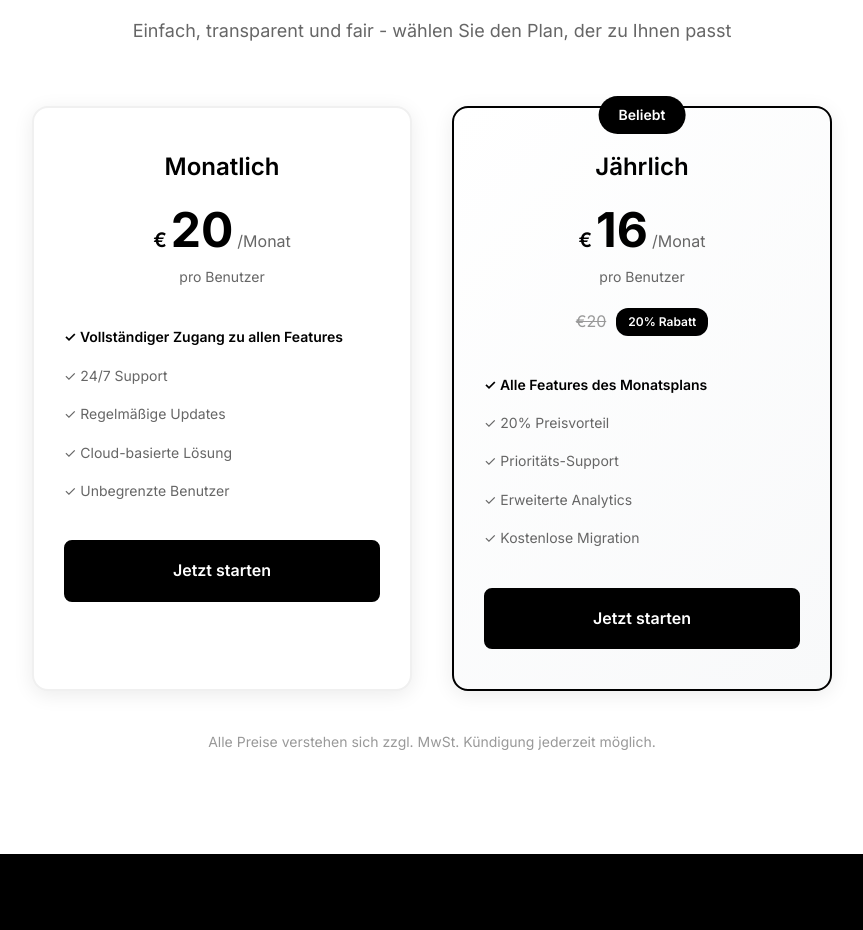
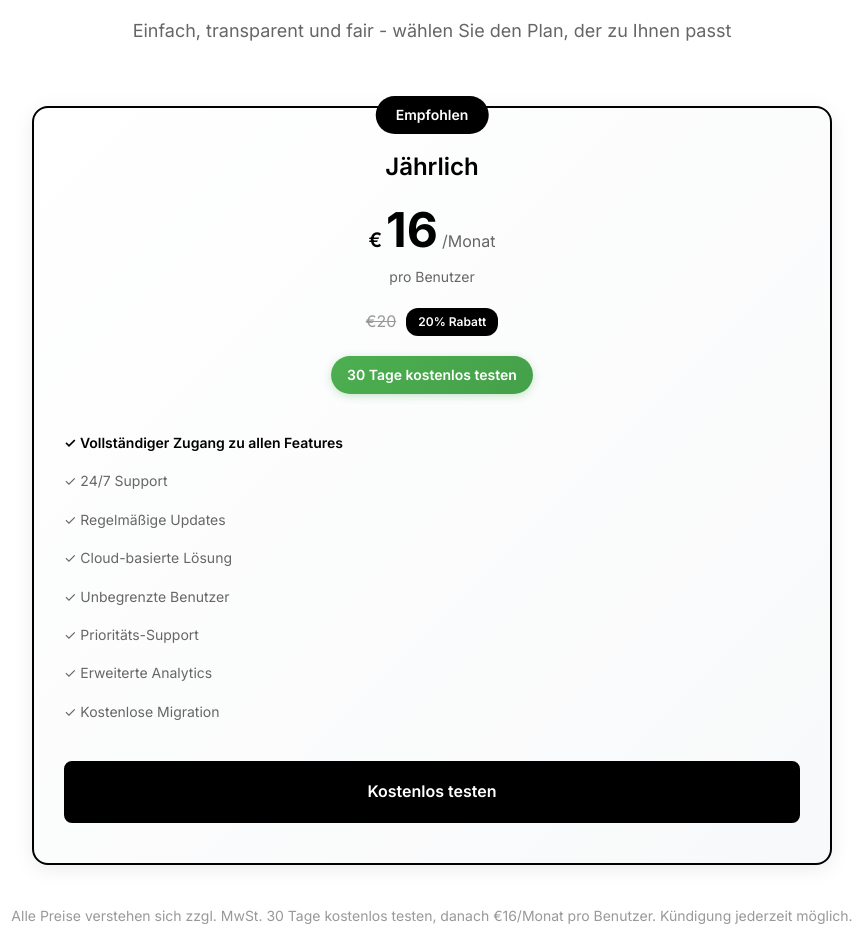
Before and after one commit to stoiccapital/web.django, a plain HTML site: page index.html in a window 1280 px wide. Shown: the part 2072-3002 px from the top of the page, without its empty margins (208-1071 px from the left). Drawn offline with Linux system fonts and the light colour scheme.

Commit message:
Update pricing: Remove monthly plan, add 30-day free trial to yearly plan

```diff
--- a/index.css
+++ b/index.css
@@ -468,6 +468,21 @@ body {
     font-weight: 600;
 }
 
+.trial-badge {
+    margin-top: 15px;
+}
+
+.trial-text {
+    background: linear-gradient(135deg, #4CAF50, #45a049);
+    color: #fff;
+    padding: 8px 16px;
+    border-radius: 20px;
+    font-size: 14px;
+    font-weight: 600;
+    display: inline-block;
+    box-shadow: 0 2px 8px rgba(76, 175, 80, 0.3);
+}
+
 .pricing-features {
     margin: 30px 0;
 }
--- a/index.html
+++ b/index.html
@@ -92,30 +92,8 @@
                 <h2>Preise</h2>
                 <p class="pricing-subtitle">Einfach, transparent und fair - wählen Sie den Plan, der zu Ihnen passt</p>
                 <div class="pricing-cards">
-                    <div class="pricing-card">
-                        <div class="pricing-header">
-                            <h3>Monatlich</h3>
-                            <div class="price">
-                                <span class="currency">€</span>
-                                <span class="amount">20</span>
-                                <span class="period">/Monat</span>
-                            </div>
-                            <p class="price-per-user">pro Benutzer</p>
-                        </div>
-                        <div class="pricing-features">
-                            <ul>
-                                <li>✓ Vollständiger Zugang zu allen Features</li>
-                                <li>✓ 24/7 Support</li>
-                                <li>✓ Regelmäßige Updates</li>
-                                <li>✓ Cloud-basierte Lösung</li>
-                                <li>✓ Unbegrenzte Benutzer</li>
-                            </ul>
-                        </div>
-                        <a href="#contact" class="pricing-button">Jetzt starten</a>
-                    </div>
-
                     <div class="pricing-card featured">
-                        <div class="popular-badge">Beliebt</div>
+                        <div class="popular-badge">Empfohlen</div>
                         <div class="pricing-header">
                             <h3>Jährlich</h3>
                             <div class="price">
@@ -128,21 +106,27 @@
                                 <span class="original-price">€20</span>
                                 <span class="discount-text">20% Rabatt</span>
                             </div>
+                            <div class="trial-badge">
+                                <span class="trial-text">30 Tage kostenlos testen</span>
+                            </div>
                         </div>
                         <div class="pricing-features">
                             <ul>
-                                <li>✓ Alle Features des Monatsplans</li>
-                                <li>✓ 20% Preisvorteil</li>
+                                <li>✓ Vollständiger Zugang zu allen Features</li>
+                                <li>✓ 24/7 Support</li>
+                                <li>✓ Regelmäßige Updates</li>
+                                <li>✓ Cloud-basierte Lösung</li>
+                                <li>✓ Unbegrenzte Benutzer</li>
                                 <li>✓ Prioritäts-Support</li>
                                 <li>✓ Erweiterte Analytics</li>
                                 <li>✓ Kostenlose Migration</li>
                             </ul>
                         </div>
-                        <a href="#contact" class="pricing-button featured">Jetzt starten</a>
+                        <a href="#contact" class="pricing-button featured">Kostenlos testen</a>
                     </div>
                 </div>
                 <div class="pricing-note">
-                    <p>Alle Preise verstehen sich zzgl. MwSt. Kündigung jederzeit möglich.</p>
+                    <p>Alle Preise verstehen sich zzgl. MwSt. 30 Tage kostenlos testen, danach €16/Monat pro Benutzer. Kündigung jederzeit möglich.</p>
                 </div>
             </div>
         </section>
```
